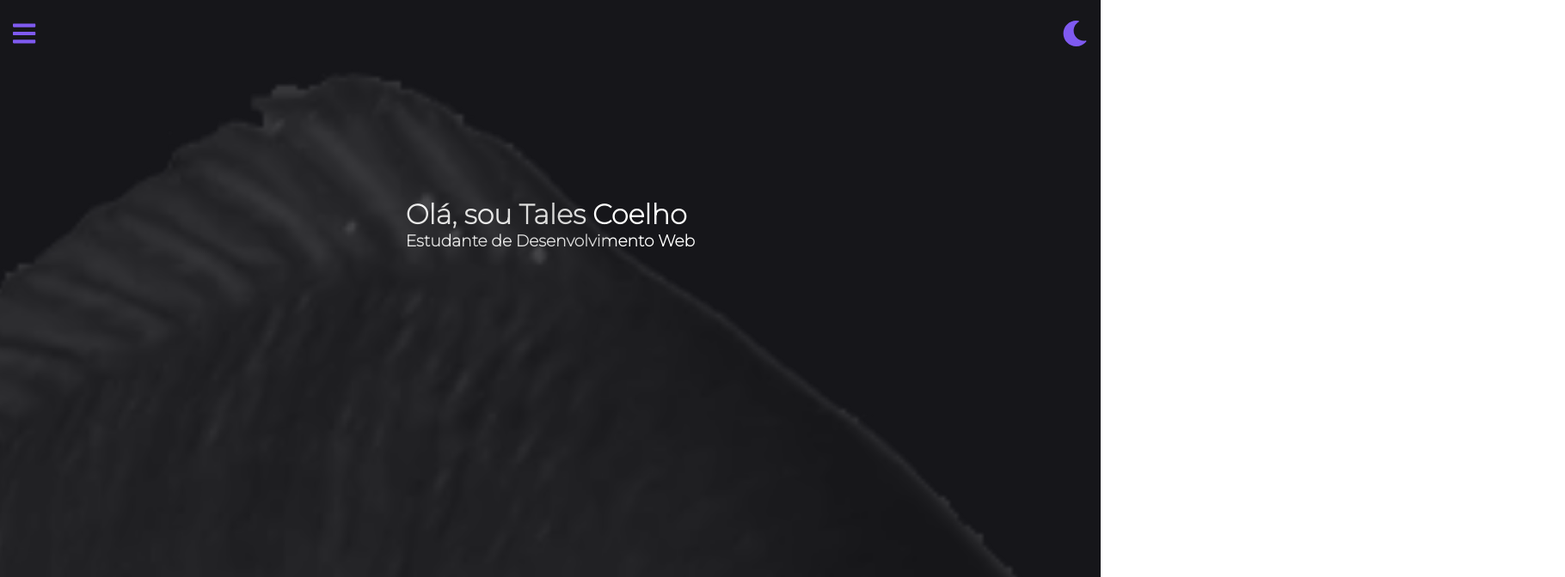
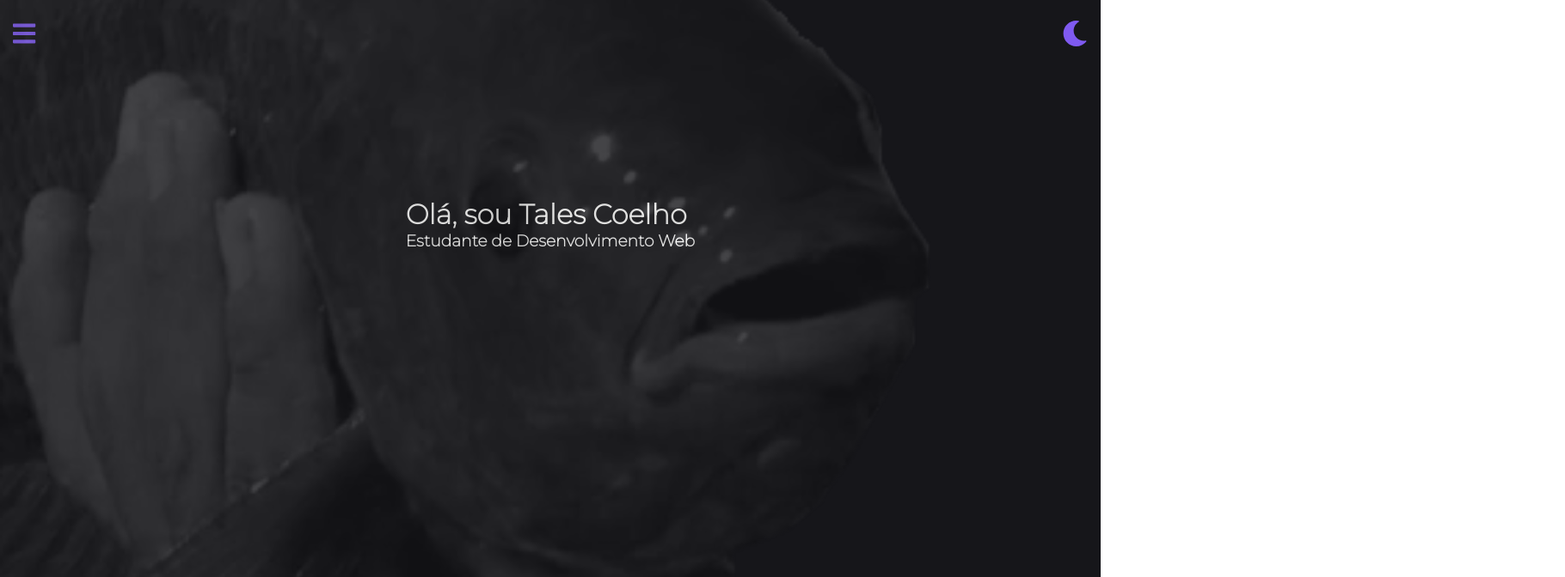
Before and after one commit to talescoelho/talescoelho.github.io, a React (Create React App) app: page / in a window 1280 px wide. Shown: the top 672 px of the page at 86% size, 1820 px wide, since content can reach past the window. Built offline with nearby package versions, Linux system fonts and the light colour scheme; a web font is replaced by a local one.

Commit message:
ajuste na tilapia 2

```diff
--- a/src/styles/Home.css
+++ b/src/styles/Home.css
@@ -5,8 +5,9 @@ main {
 
 .meu-hero {
   position: absolute;
-  left: -100px;
-  width: 150%;
+  left: 0;
+  width: 100%;
+  bottom: 0;
   padding: 0;
   margin: 0;
   z-index: 0;
```
Also changed, not shown: src/images/hero-copilot.png.
